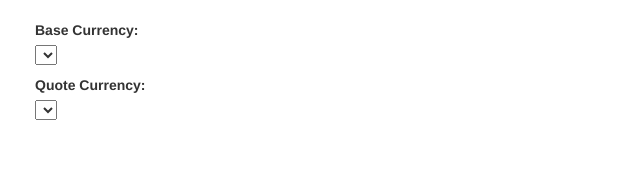
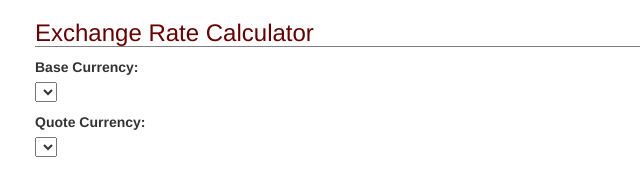
Before and after one commit to pferguson72/angular-exchange-rate, a website: page app/index.html in a window 1280 px wide. Shown: the whole page, without its empty margins (0-640 px from the left). Drawn offline with nearby package versions, Linux system fonts and the light colour scheme; some packages are replaced by stand-ins of ours; no server answers.

Commit message:
Styling update

```diff
--- a/app/app.css
+++ b/app/app.css
@@ -2,9 +2,10 @@ body {
   padding: 20px;
 }
 
-h1 {
+h3 {
   border-bottom: 1px solid gray;
   margin-top: 0;
+  color: #660000;
 }
 
 label {
--- a/app/rate-list/rate-list.template.html
+++ b/app/rate-list/rate-list.template.html
@@ -1,4 +1,5 @@
 <div class="container-fluid">
+  <h3>Exchange Rate Calculator</h1>
   <div class="row">
     <div class="col-md-2">
 
```
